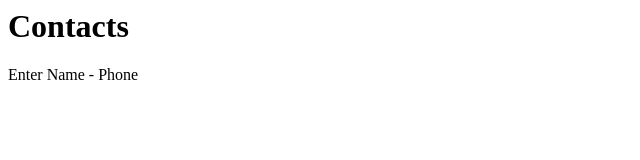
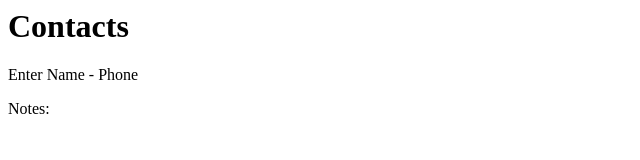
Before and after one commit to Silverstreemer/JavaScript, a plain HTML site: page contact.html in a window 1280 px wide. Shown: the full height of the page, 0-640 px from the left. Drawn offline with Linux system fonts and the light colour scheme.

Commit message:
contact page created

```diff
--- a/contact.html
+++ b/contact.html
@@ -5,6 +5,11 @@
 <body>
 	<h1>Contacts</h1>
 	<p>Enter Name - Phone</p>
+
+
+
+
+	<p>Notes:</p>
 </body>
 
 </html>
```
